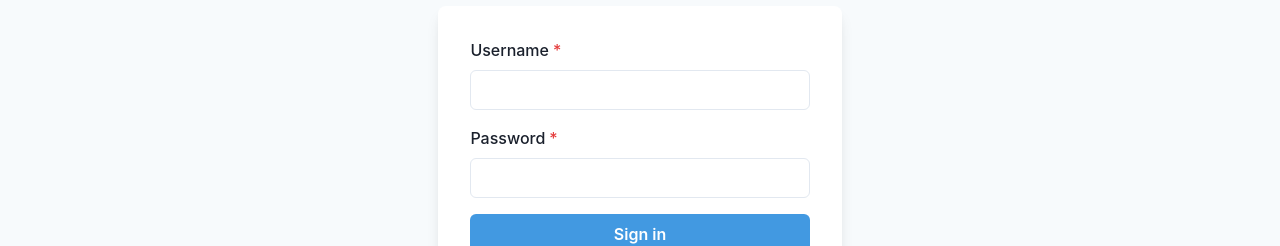
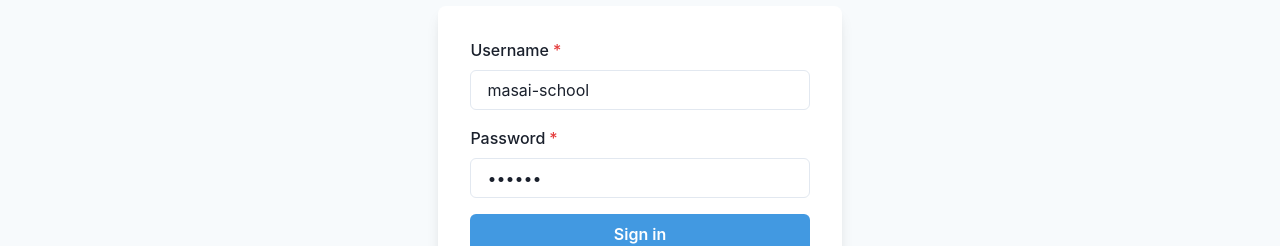
Before and after one commit to jitesh-95/lineup, a React (Create React App) app: page /login in a window 1280 px wide. Shown: the part 369-615 px from the top of the page. Built offline with nearby package versions, Linux system fonts and the light colour scheme; a web font is replaced by a local one.

Commit message:
login updated

```diff
--- a/src/pages/Login.jsx
+++ b/src/pages/Login.jsx
@@ -4,9 +4,7 @@
   FormControl,
   FormLabel,
   Input,
-  Checkbox,
   Stack,
-  Link,
   Button,
   Heading,
   Text,
@@ -22,8 +20,8 @@
   const Loading = useSelector((state) => state.authReducer.isLoading);
   const toast = useToast();
   const navigate = useNavigate();
-  const [user, setUser] = useState("");
-  const [pass, setPass] = useState("");
+  const [user, setUser] = useState("masai-school");
+  const [pass, setPass] = useState("secret");
   const dispatch = useDispatch();
   const [valid, setValid] = useState({
     password: false,
```
